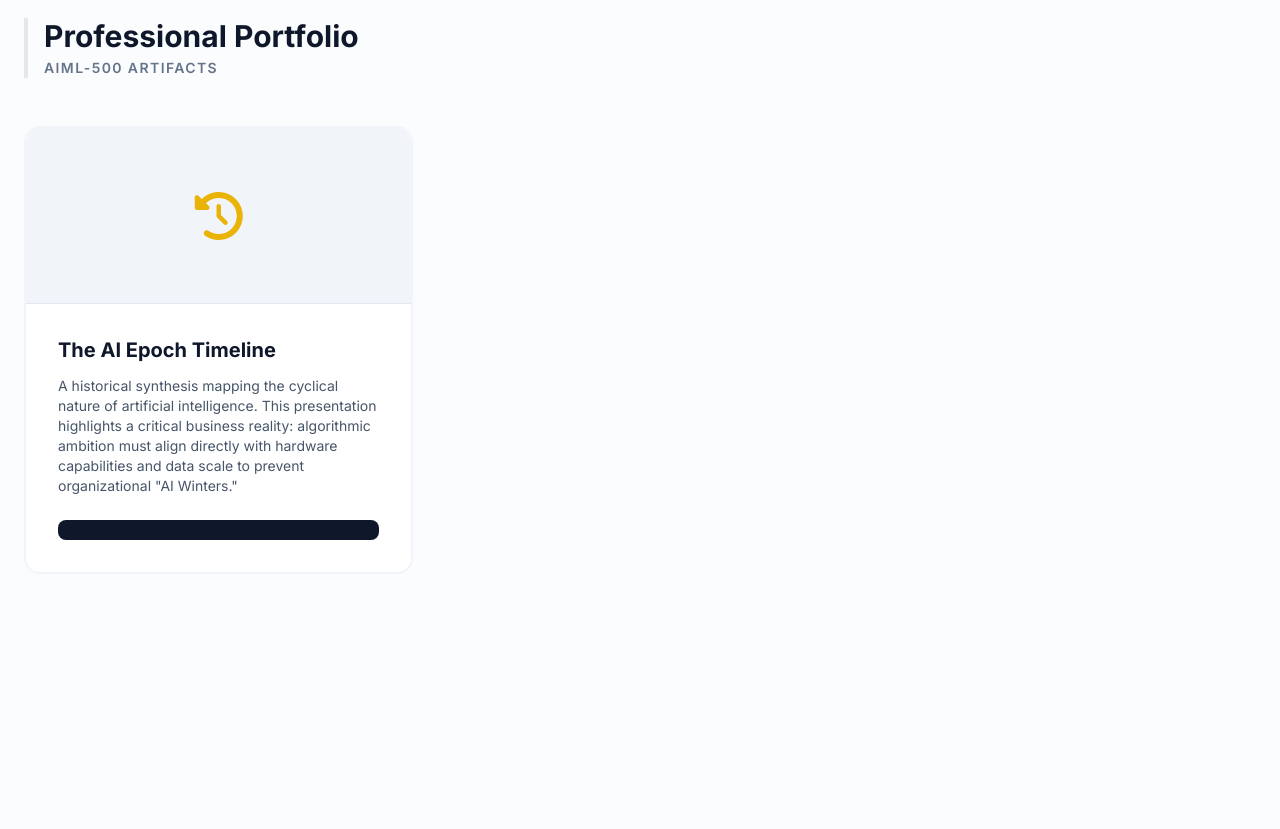
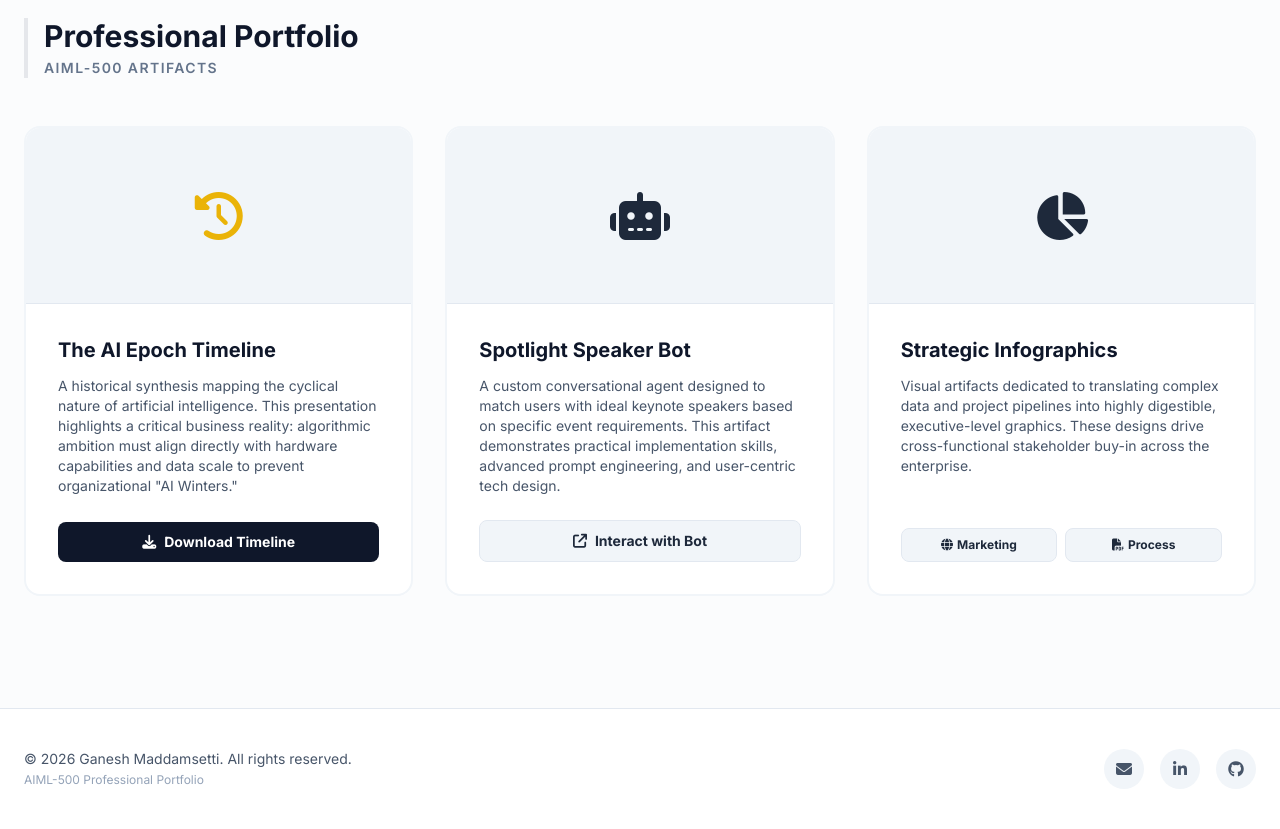
Before and after one commit to ganeshm5250/iml-500-portfolio, a plain HTML site: page index.html in a window 1280 px wide. Shown: the part 600-1429 px from the top of the page. Before the commit the page ends 1238 px from the top, so only its background shows below. Drawn offline with nearby package versions, Linux system fonts and the light colour scheme.

Commit message:
Update index.html

```diff
--- a/index.html
+++ b/index.html
@@ -104,3 +104,71 @@
                         A historical synthesis mapping the cyclical nature of artificial intelligence. This presentation highlights a critical business reality: algorithmic ambition must align directly with hardware capabilities and data scale to prevent organizational "AI Winters."
                     </p>
                     <a href="Ganesh_Maddamsetti_AI_ML_Timeline.pptx" download class="w-full text-center py-2.5 rounded-lg bg-slate-900 hover:bg-yellow-accent text-white hover:text-slate-900 font-bold text-sm transition-all flex justify-center items-center">
+                        <i class="fa-solid fa-download mr-2"></i> Download Timeline
+                    </a>
+                </div>
+            </div>
+
+            <div class="premium-card rounded-2xl overflow-hidden flex flex-col bg-white">
+                <div class="h-44 bg-slate-100 flex items-center justify-center border-b border-slate-200">
+                    <i class="fa-solid fa-robot text-5xl text-slate-800"></i>
+                </div>
+                <div class="p-8 flex flex-col flex-grow">
+                    <h3 class="text-xl font-bold text-slate-900 mb-3">Spotlight Speaker Bot</h3>
+                    <p class="text-sm text-slate-600 mb-6 flex-grow">
+                        A custom conversational agent designed to match users with ideal keynote speakers based on specific event requirements. This artifact demonstrates practical implementation skills, advanced prompt engineering, and user-centric tech design.
+                    </p>
+                    <a href="https://box.boodle.ai/a/@spotlightSpeaker" target="_blank" class="w-full text-center py-2.5 rounded-lg bg-slate-100 hover:bg-yellow-accent text-slate-800 hover:text-slate-900 border border-slate-200 font-bold text-sm transition-all flex justify-center items-center">
+                        <i class="fa-solid fa-arrow-up-right-from-square mr-2"></i> Interact with Bot
+                    </a>
+                </div>
+            </div>
+
+            <div class="premium-card rounded-2xl overflow-hidden flex flex-col bg-white">
+                <div class="h-44 bg-slate-100 flex items-center justify-center border-b border-slate-200">
+                    <i class="fa-solid fa-chart-pie text-5xl text-slate-800"></i>
+                </div>
+                <div class="p-8 flex flex-col flex-grow">
+                    <h3 class="text-xl font-bold text-slate-900 mb-3">Strategic Infographics</h3>
+                    <p class="text-sm text-slate-600 mb-6 flex-grow">
+                        Visual artifacts dedicated to translating complex data and project pipelines into highly digestible, executive-level graphics. These designs drive cross-functional stakeholder buy-in across the enterprise.
+                    </p>
+
+                    <div class="flex flex-row gap-2 mt-auto">
+                        <a href="spotlight_speaker_infographic_.png" target="_blank" class="w-full text-center py-2 rounded-lg bg-slate-100 hover:bg-yellow-accent text-slate-800 hover:text-slate-900 border border-slate-200 font-bold text-xs transition-all flex justify-center items-center">
+                            <i class="fa-solid fa-globe mr-1"></i> Marketing
+                        </a>
+                        <a href="process-infographic.pdf" target="_blank" class="w-full text-center py-2 rounded-lg bg-slate-100 hover:bg-yellow-accent text-slate-800 hover:text-slate-900 border border-slate-200 font-bold text-xs transition-all flex justify-center items-center">
+                            <i class="fa-solid fa-file-pdf mr-1"></i> Process
+                        </a>
+                    </div>
+
+                </div>
+            </div>
+
+        </div>
+    </section>
+
+    <footer id="contact" class="border-t border-slate-200 bg-white py-10 mt-12">
+        <div class="max-w-7xl mx-auto px-6 flex flex-col md:flex-row justify-between items-center gap-6">
+            <div class="text-slate-600 text-sm">
+                © 2026 Ganesh Maddamsetti. All rights reserved. <br>
+                <span class="text-xs text-slate-400">AIML-500 Professional Portfolio</span>
+            </div>
+
+            <div class="flex space-x-4">
+                <a href="mailto:ganesh.maddamsetti@myemail.indwes.edu" class="w-10 h-10 rounded-full bg-slate-100 flex items-center justify-center text-slate-600 hover:bg-yellow-accent hover:text-slate-900 transition-colors">
+                    <i class="fa-solid fa-envelope"></i>
+                </a>
+                <a href="#" class="w-10 h-10 rounded-full bg-slate-100 flex items-center justify-center text-slate-600 hover:bg-yellow-accent hover:text-slate-900 transition-colors">
+                    <i class="fa-brands fa-linkedin-in"></i>
+                </a>
+                <a href="#" class="w-10 h-10 rounded-full bg-slate-100 flex items-center justify-center text-slate-600 hover:bg-yellow-accent hover:text-slate-900 transition-colors">
+                    <i class="fa-brands fa-github"></i>
+                </a>
+            </div>
+        </div>
+    </footer>
+
+</body>
+</html>
```
